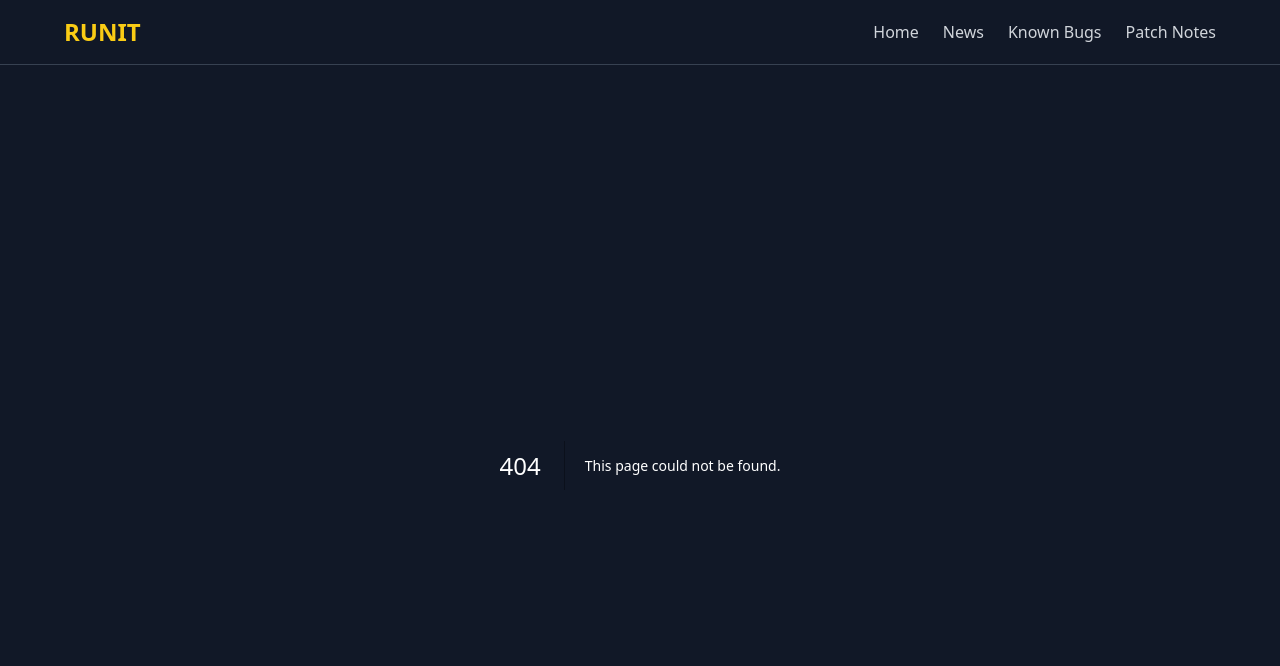
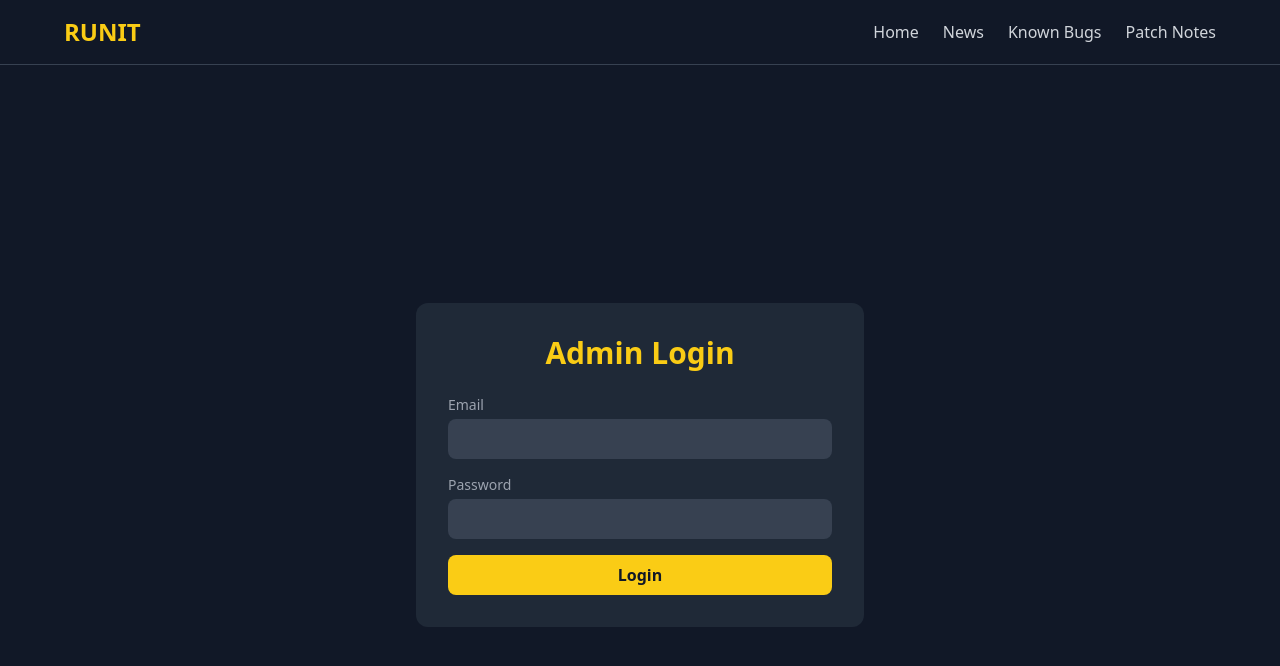
Before and after one commit to MA1NZU/runit, a Next.js app: page /admin/login in a window 1280 px wide. Before the commit this address had no page. Shown: the top 666 px of the page. Built offline with nearby package versions, Linux system fonts and the light colour scheme.

Commit message:
Create page.tsx

```diff
--- /dev/null
+++ b/app/admin/login/page.tsx
@@ -0,0 +1,72 @@
+'use client'
+import { useState } from 'react'
+import { supabase } from '@/lib/supabase'
+import { useRouter } from 'next/navigation'
+
+export default function LoginPage() {
+  const router = useRouter()
+  const [email, setEmail] = useState('')
+  const [password, setPassword] = useState('')
+  const [error, setError] = useState('')
+  const [loading, setLoading] = useState(false)
+
+  async function handleLogin(e: React.FormEvent) {
+    e.preventDefault()
+    setLoading(true)
+    setError('')
+
+    const { error } = await supabase.auth.signInWithPassword({
+      email,
+      password,
+    })
+
+    if (error) {
+      setError(error.message)
+      setLoading(false)
+    } else {
+      router.push('/admin')
+    }
+  }
+
+  return (
+    <div className="min-h-screen bg-gray-900 flex items-center justify-center">
+      <div className="bg-gray-800 rounded-xl p-8 w-full max-w-md">
+        <h1 className="text-3xl font-bold text-yellow-400 mb-6 text-center">
+          Admin Login
+        </h1>
+        <form onSubmit={handleLogin} className="flex flex-col gap-4">
+          <div>
+            <label className="text-gray-400 text-sm mb-1 block">Email</label>
+            <input
+              type="email"
+              value={email}
+              onChange={(e) => setEmail(e.target.value)}
+              className="w-full bg-gray-700 text-white rounded-lg px-4 py-2 focus:outline-none focus:ring-2 focus:ring-yellow-400"
+              required
+            />
+          </div>
+          <div>
+            <label className="text-gray-400 text-sm mb-1 block">Password</label>
+            <input
+              type="password"
+              value={password}
+              onChange={(e) => setPassword(e.target.value)}
+              className="w-full bg-gray-700 text-white rounded-lg px-4 py-2 focus:outline-none focus:ring-2 focus:ring-yellow-400"
+              required
+            />
+          </div>
+          {error && (
+            <p className="text-red-400 text-sm">{error}</p>
+          )}
+          <button
+            type="submit"
+            disabled={loading}
+            className="bg-yellow-400 text-gray-900 font-bold py-2 rounded-lg hover:bg-yellow-300 transition disabled:opacity-50"
+          >
+            {loading ? 'Logging in...' : 'Login'}
+          </button>
+        </form>
+      </div>
+    </div>
+  )
+}
```
